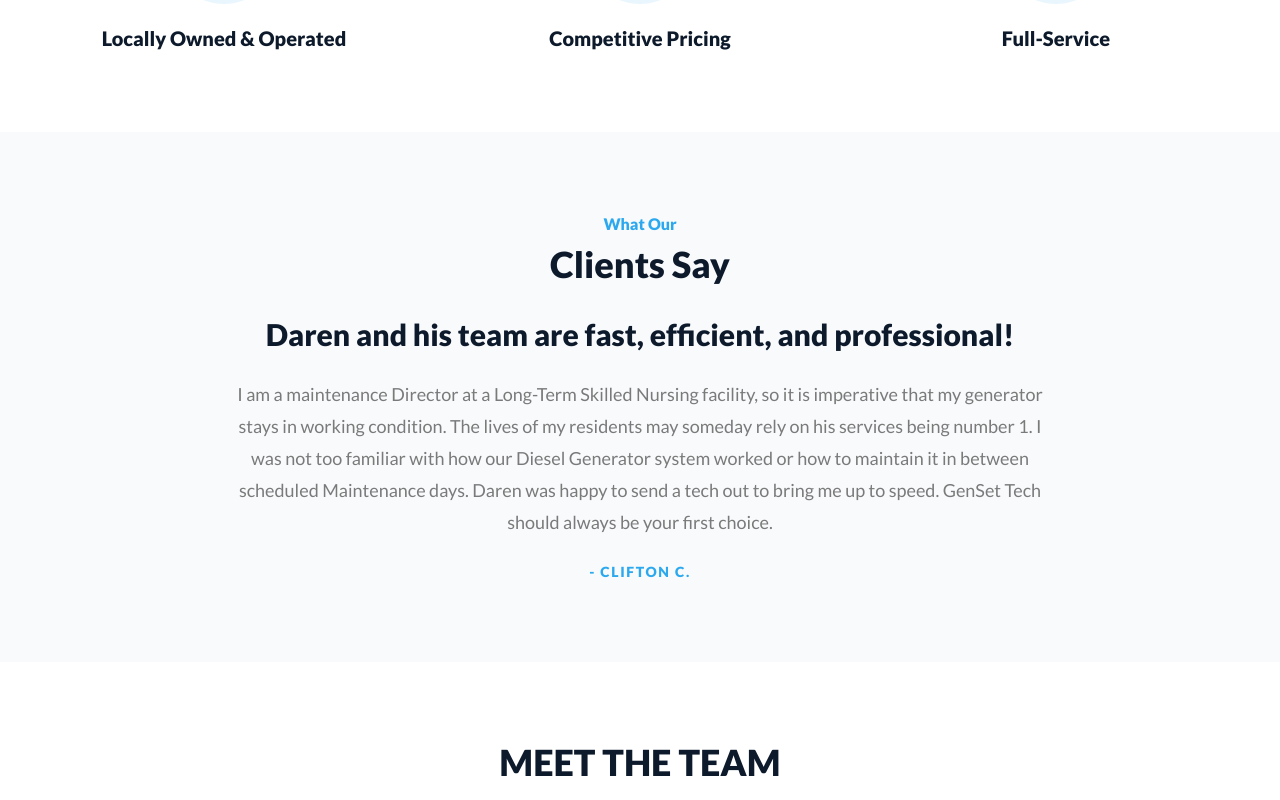
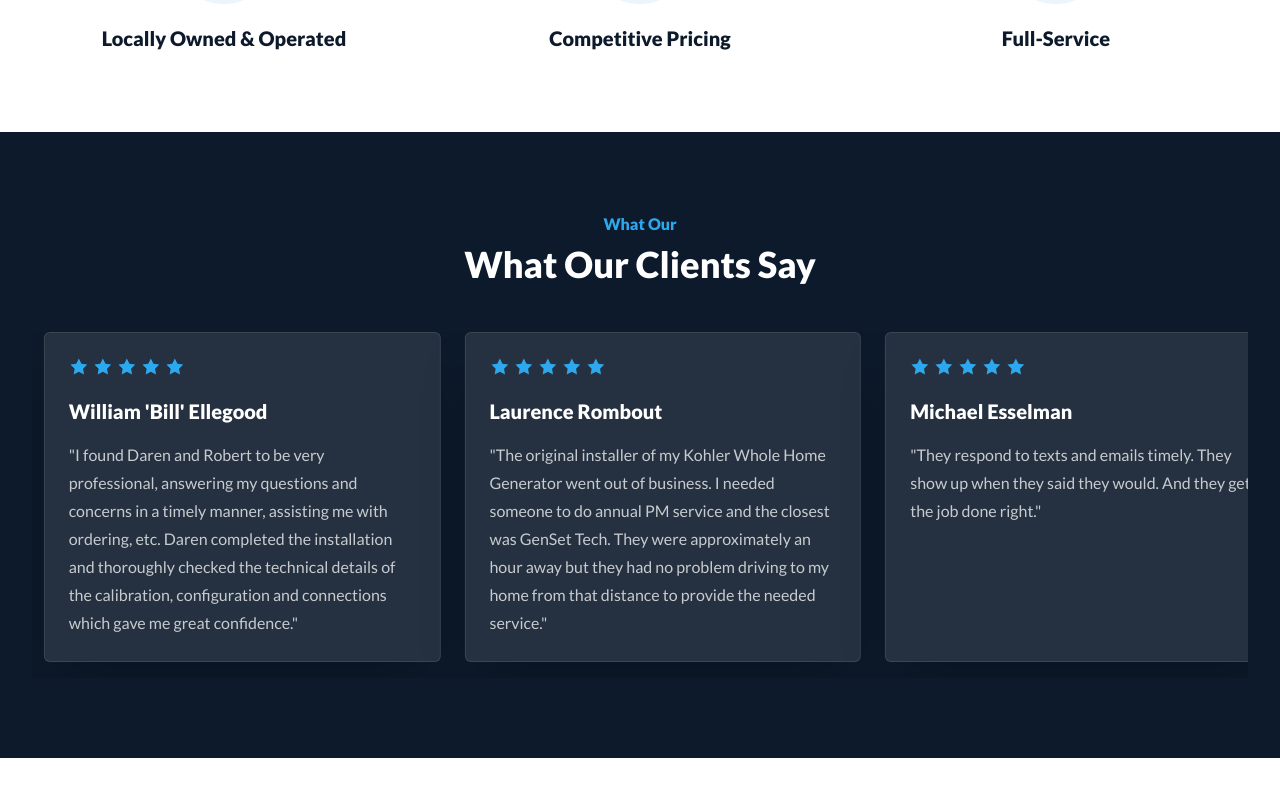
Before and after one commit to CrystlCowboy/gensettech-site, a Next.js app: page / in a window 1280 px wide. Shown: the part 1620-2420 px from the top of the page. Built offline with nearby package versions, Linux system fonts and the light colour scheme.

Commit message:
Editted and replaced old "what our clients say..." section with reviews from GBP and scroll effect

```diff
--- /dev/null
+++ b/app/components/Testimonials.tsx
@@ -0,0 +1,144 @@
+const testimonials = [
+  {
+    name: "Doug Sweeten",
+    quote:
+      "I was having problems with my Home Generator and called the Generator manufacturer for help/recommendations. They guided me to GenSet Tech.",
+  },
+  {
+    name: "William 'Bill' Ellegood",
+    quote:
+      "I found Daren and Robert to be very professional, answering my questions and concerns in a timely manner, assisting me with ordering, etc. Daren completed the installation and thoroughly checked the technical details of the calibration, configuration and connections which gave me great confidence.",
+  },
+  {
+    name: "Laurence Rombout",
+    quote:
+      "The original installer of my Kohler Whole Home Generator went out of business. I needed someone to do annual PM service and the closest was GenSet Tech. They were approximately an hour away but they had no problem driving to my home from that distance to provide the needed service.",
+  },
+  {
+    name: "Michael Esselman",
+    quote:
+      "They respond to texts and emails timely. They show up when they said they would. And they get the job done right.",
+  },
+  {
+    name: "Clifton Cofresi",
+    quote:
+      "Daren and his team are fast, efficient, and professional! Daren was happy to send a tech out to bring me up to speed. GenSet Tech should always be your first choice.",
+  },
+  {
+    name: "Lou Mize",
+    quote:
+      "The techs were in site less than 2 hours from our call. They were pleasant and obviously knew what they were doing. Will definitely have them do our future service needs.",
+  },
+  {
+    name: "Richard Michalack",
+    quote:
+      "The service technicians were very friendly and professional. Very happy with the service.",
+  },
+  {
+    name: "Greg Ezell",
+    quote:
+      "Darren is a true professional. He provided me a very fair price proposal, I told him he won the bid.",
+  },
+];
+
+function TestimonialCard({
+  testimonial,
+}: {
+  testimonial: (typeof testimonials)[number];
+}) {
+  return (
+    <article className="min-h-80 w-[82vw] shrink-0 snap-start rounded-md border border-white/10 bg-white/10 p-6 shadow-2xl sm:w-[56vw] lg:w-[31vw]">
+      <div aria-label="5 out of 5 stars" className="flex gap-1 text-primary">
+        {Array.from({ length: 5 }).map((_, index) => (
+          <svg
+            aria-hidden="true"
+            className="h-5 w-5 fill-current"
+            key={index}
+            viewBox="0 0 20 20"
+          >
+            <path d="m10 1.5 2.6 5.27 5.82.85-4.21 4.1.99 5.79L10 14.78l-5.2 2.73.99-5.79-4.21-4.1 5.82-.85L10 1.5Z" />
+          </svg>
+        ))}
+      </div>
+      <h3 className="mt-5 text-xl font-black text-white">{testimonial.name}</h3>
+      <p className="mt-4 text-base leading-7 text-white/75">
+        &quot;{testimonial.quote}&quot;
+      </p>
+    </article>
+  );
+}
+
+export function Testimonials() {
+  return (
+    <section className="bg-dark-navy py-20 text-white">
+      <div className="mx-auto max-w-7xl px-4 sm:px-6 lg:px-8">
+        <div className="text-center">
+          <p className="text-base font-black text-primary">What Our</p>
+          <h2 className="mt-2 text-4xl font-black text-white">
+            What Our Clients Say
+          </h2>
+        </div>
+
+        <div className="testimonial-marquee mt-12 overflow-hidden pb-4">
+          {/* Tune the duration here if the card count or card width changes. */}
+          <div className="testimonial-marquee-track flex w-max snap-x snap-mandatory">
+            <div className="testimonial-marquee-group flex gap-6 pr-6">
+              {testimonials.map((testimonial) => (
+                <TestimonialCard
+                  key={testimonial.name}
+                  testimonial={testimonial}
+                />
+              ))}
+            </div>
+            <div
+              aria-hidden="true"
+              className="testimonial-marquee-duplicate flex gap-6 pr-6"
+            >
+              {testimonials.map((testimonial) => (
+                <TestimonialCard
+                  key={`duplicate-${testimonial.name}`}
+                  testimonial={testimonial}
+                />
+              ))}
+            </div>
+          </div>
+        </div>
+      </div>
+
+      <style>{`
+        @keyframes testimonials-marquee {
+          from {
+            transform: translateX(0);
+          }
+
+          to {
+            transform: translateX(-50%);
+          }
+        }
+
+        .testimonial-marquee-track {
+          animation: testimonials-marquee 52s linear infinite;
+        }
+
+        .testimonial-marquee:hover .testimonial-marquee-track,
+        .testimonial-marquee:focus-within .testimonial-marquee-track {
+          animation-play-state: paused;
+        }
+
+        @media (prefers-reduced-motion: reduce) {
+          .testimonial-marquee {
+            overflow-x: auto;
+          }
+
+          .testimonial-marquee-track {
+            animation: none;
+          }
+
+          .testimonial-marquee-duplicate {
+            display: none;
+          }
+        }
+      `}</style>
+    </section>
+  );
+}
--- a/app/page.tsx
+++ b/app/page.tsx
@@ -3,6 +3,7 @@ import Image from "next/image";
 import { BrandLogoChips } from "./components/BrandLogoChips";
 import { Button } from "./components/Button";
 import { ContactForm } from "./components/ContactForm";
+import { Testimonials } from "./components/Testimonials";
 
 export const metadata: Metadata = {
   title: "Generator Service and Maintenance in Southern Indiana",
@@ -118,27 +119,7 @@ export default function Home() {
         </div>
       </section>
 
-      <section className="bg-slate-50 py-20">
-        <div className="mx-auto max-w-4xl px-4 text-center sm:px-6 lg:px-8">
-          <p className="text-base font-black text-primary">What Our</p>
-          <h2 className="mt-2 text-4xl font-black text-dark-navy">Clients Say</h2>
-          <p className="mt-8 text-3xl font-black leading-tight text-dark-navy">
-            Daren and his team are fast, efficient, and professional!
-          </p>
-          <p className="mt-6 text-lg leading-8 text-body-gray">
-            I am a maintenance Director at a Long-Term Skilled Nursing facility,
-            so it is imperative that my generator stays in working condition. The
-            lives of my residents may someday rely on his services being number
-            1. I was not too familiar with how our Diesel Generator system
-            worked or how to maintain it in between scheduled Maintenance days.
-            Daren was happy to send a tech out to bring me up to speed. GenSet
-            Tech should always be your first choice.
-          </p>
-          <p className="mt-6 text-sm font-black uppercase tracking-[0.12em] text-primary">
-            - Clifton C.
-          </p>
-        </div>
-      </section>
+      <Testimonials />
 
       <section className="bg-white py-20">
         <div className="mx-auto max-w-7xl px-4 sm:px-6 lg:px-8">
```
